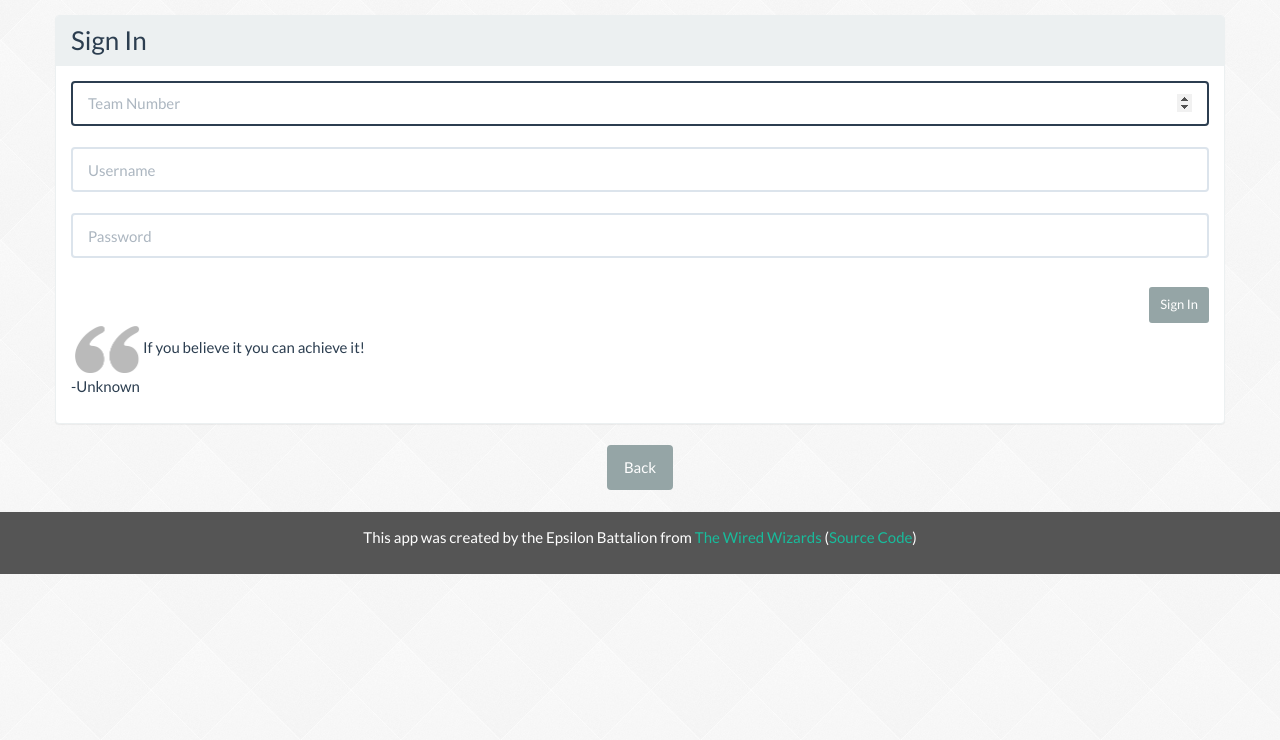
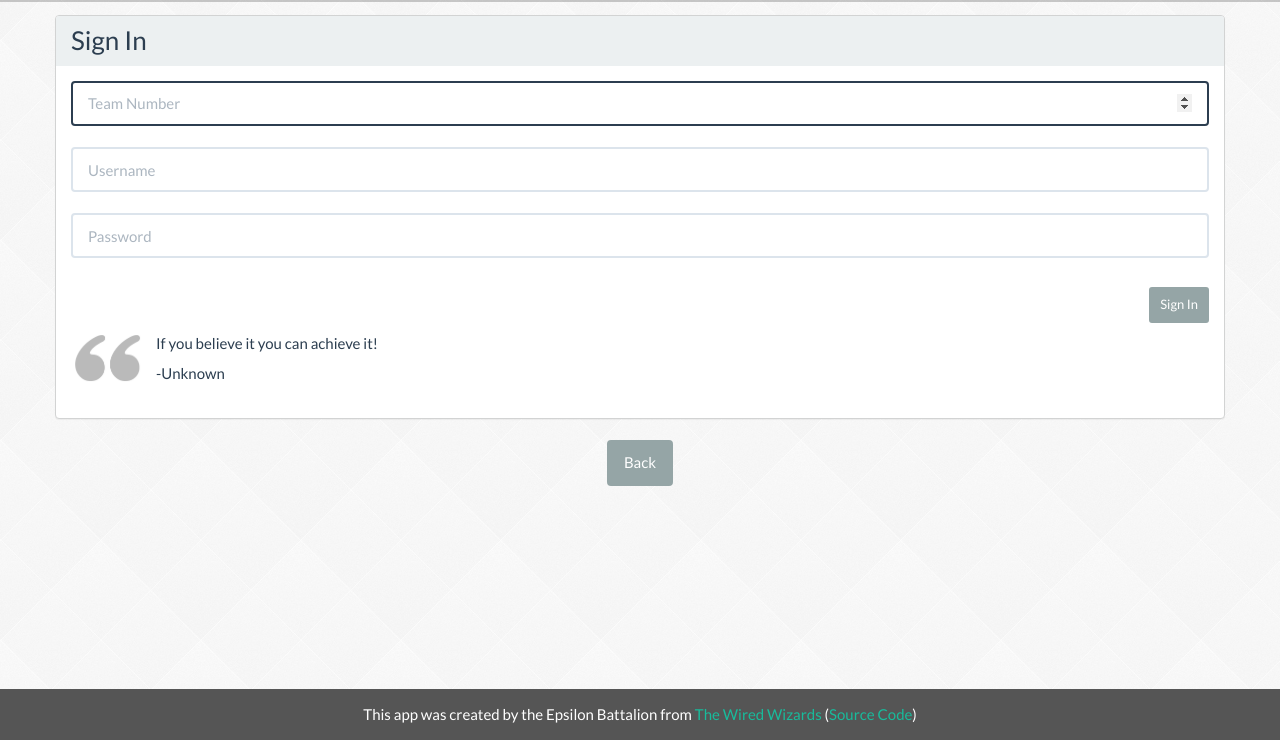
Before and after one commit to 4534-WiredWizards/ScoutingApp, a PHP site: page / in a window 1280 px wide. Shown: the part 60-800 px from the top of the page. Run offline with PHP 8.4, Linux system fonts and the light colour scheme.

Commit message:
CSS touchups, quote css change, questions json started

```diff
--- a/css/style.css
+++ b/css/style.css
@@ -7,9 +7,22 @@ body {
 }
 
 footer {
+   z-index: 10;
 	background-color: #555;
 	color: white;
 	padding: 15px;
+
+   position: fixed;
+   bottom: 0;
+   left: 0;
+   right: 0;
+}
+footer > p {
+   margin: 0;
+}
+
+body > .container {
+   margin-bottom: 3.8em;
 }
 
 .panel-heading h1,
@@ -17,6 +30,10 @@ footer {
 .panel-heading h3,
 .panel-heading h4 {
    margin: 0 auto;
+}
+
+.panel {
+   border-color: #D2D3D3;
 }
 
 .teams-list .panel a {
@@ -75,3 +92,38 @@ body:not(.loggedin) .user-only {
 .fig2 {
 	background: #eea151 url(../lib/bar-01-bg.gif) 0 0 repeat-y;
 }
+
+.quote {
+   padding-top: 5px;
+   position: relative;
+   line-height: 3rem;
+   margin-left: 85px;
+   padding-left: 0px;
+   padding-bottom: 5px;
+}
+
+.quote:before {
+   content: ' ';
+   position: absolute;
+   display: inline-block;
+   background-image: url(../img/quote.png);
+   width: 100%;
+   height: 100%;
+   background-size: 73px 52px;
+   margin-bottom: -18px;
+   background-position: left center;
+   margin-right: 6px;
+   background-repeat: no-repeat;
+   left: -85px;
+   top: 0;
+}
+
+.navbar {
+   -webkit-box-shadow: 0px 2px 0px rgba(0, 0, 0, 0.2);
+   -moz-box-shadow: 0px 2px 0px rgba(0, 0, 0, 0.2);
+   box-shadow: 0px 2px 0px rgba(0, 0, 0, 0.2);
+}
+
+.navbar input:focus {
+   border-color: #95a5a6;
+}
--- a/index.html
+++ b/index.html
@@ -79,7 +79,7 @@
       <br/>
 
       <footer class="container-fluid text-center">
-	     <p>This app was created by the Epsilon Battalion from <a href="http://wiredwizards.org">The Wired Wizards</a> (<a href="https://github.com/4534-WiredWizards/ScoutingApp">Source Code</a>)</p>
+	     <p>This app was created by the Epsilon Battalion from <a href="http://wiredwizards.org" target="_blank">The Wired Wizards</a> (<a href="https://github.com/4534-WiredWizards/ScoutingApp" target="_blank">Source Code</a>)</p>
       </footer>
 
       <script src="js/TokenManager.js"></script>
--- a/js/API.js
+++ b/js/API.js
@@ -5,6 +5,7 @@ var API = {
       if (window.token && window.token.get && (data.token === undefined || data.token === null)) {
          data.token = window.token.get();
       }
+      data.debug = "";
       return $.ajax({
          url: this.baseUrl + url,
          method: method || "GET",
--- a/js/events.js
+++ b/js/events.js
@@ -103,7 +103,7 @@ $('.navbar-toggle').click(function() {
    }
 });
 
-$("body").on("keyup", "textarea", function() {
+$("body").on("focus keyup", "textarea", function() {
    $(this).height(1);
    $(this).height(this.scrollHeight);
 });
--- a/js/routes.js
+++ b/js/routes.js
@@ -53,7 +53,26 @@ routes.register("/team/new", {
          el: ".main",
          template: data.template,
          data: {
-            action: "team/new"
+            action: "team/new",
+            scores: {
+               "Spy": 50,
+               "Defense": 50,
+               "Assist": 50,
+               "Shoot": 50,
+            },
+            questions: {
+               "can you do this thing?": false,
+               "can you do this other thing?": true
+            },
+            score: 50
+         },
+         computed: {
+            scores_json: function() {
+               return JSON.stringify(this.get('scores'));
+            },
+            questions_json: function() {
+               return JSON.stringify(this.get('questions'));
+            },
          }
       })
       this.updateTitle("Add a Team");
--- a/templates/signin.html
+++ b/templates/signin.html
@@ -10,7 +10,7 @@
       <button type="submit" class="btn btn-default btn-sm">Sign In</button>
    </div>
 </form>
-<p id="quote">Quote is here</p>
+<p class="quote" id="signinQuote">Quote is here</p>
 <script type="text/javascript">
 var quotes = [
       "If you believe it you can achieve it!<br/>-Unknown",
@@ -21,5 +21,5 @@ var quotes = [
       "Victory goes to the player who makes the next-to-last mistake.<br/>- Chessmaster Savielly Grigorievitch Tartakower",
       "I could say almost anything and it could be taken as an inspiring quote.<br/>-Anonymous"
 ];
-document.getElementById("quote").innerHTML = '<img src="img/quote.png" width="72" height="53" /><!-- <div style="display: inline; font-size: 5em;"><sub>"</sub></div> -->' + quotes[Math.floor(Math.random() * quotes.length)];
+document.getElementById("signinQuote").innerHTML = quotes[Math.floor(Math.random() * quotes.length)];
 </script>
```
Also changed, not shown: templates/team/display.html (+5 -4 lines), templates/team/form.html (+6 -3 lines).
